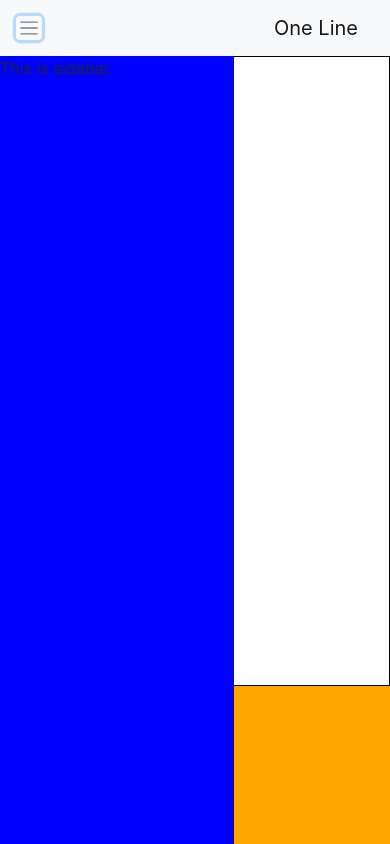
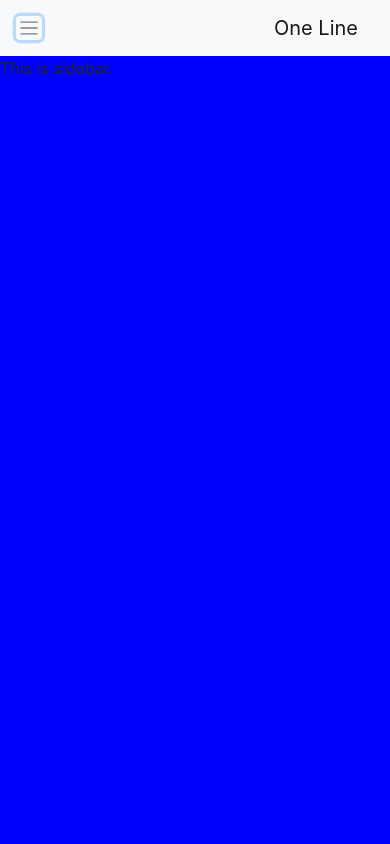
Before and after one commit to Chetan-Satpute/oneline, a React (Create React App) app: page / in a window 390 px wide. Both pictures are taken after a click on the button 29 px from the left and 28 px from the top of the page. Built offline with nearby package versions, Linux system fonts and the light colour scheme.

Commit message:
Layout update
1. Control bar is now vertical on right side of screen (only for big screen devices).
2. Side bar now covers 100% width on mobile devices.
3. Sover renders 100% red active segment when no solution found (previously it renders active red segment 0%).

```diff
--- a/src/component/css/app.css
+++ b/src/component/css/app.css
@@ -6,7 +6,6 @@
 #home {
     flex: 1 1 auto;
     display: flex;
-    flex-direction: column;
 }
 
 #canvasContainer {
@@ -19,8 +18,7 @@
 
 #controlContainer {
     background: orange;
-    flex: 0 1 auto;
-    height: 20%;
+    flex: 0 1 10%;
 }
 
 .navbar-toggler-icon {
@@ -35,4 +33,13 @@
     .navbar-toggler-icon {
         display: block;
     }
+
+    #home {
+        flex-direction: column;
+    }
+
+    #controlContainer {
+        height: 20%;
+        flex: 0 1 15%;
+    }
 }
--- a/src/component/css/sideBar.css
+++ b/src/component/css/sideBar.css
@@ -9,6 +9,6 @@
 
     #sideBar {
         position: absolute;
-        width: 60%;
+        width: 100%;
     }
 }
--- a/src/component/js/solver.js
+++ b/src/component/js/solver.js
@@ -129,7 +129,7 @@ class Solver {
             // Render all segments as active red
             this.segments.forEach(segment => {
                 segment.active = true;
-                segment.flow.percent = 0;
+                segment.flow.percent = 100;
                 segment.color = "red";
             })
         }
--- a/src/index.css
+++ b/src/index.css
@@ -12,13 +12,11 @@ body, html {
 
 canvas {
     border: 1px solid black;
-    width: 80%;
+    width: 100%;
     height: 100%;
     background-color: white;
 }
 
 @media only screen and (max-width: 800px) {
-    canvas {
-        width: 100%;
-    }
+
 }
```
